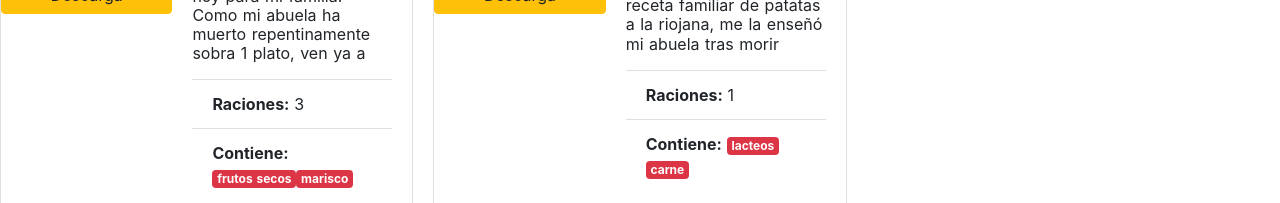
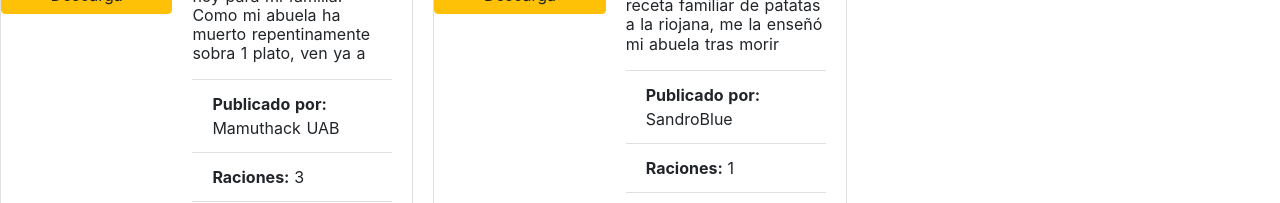
Before and after one commit to CoreDumped-ETSISI/mamuthack-1-front, a Nuxt app: page /search in a window 1280 px wide. Shown: the part 455-658 px from the top of the page. Built offline with nearby package versions, Linux system fonts and the light colour scheme; no server answers.

Commit message:
Minor changes

```diff
--- a/components/Login.vue
+++ b/components/Login.vue
@@ -49,8 +49,14 @@
 			this.login()
       },
 		login(){
-			if(this.form.username === "antonio03" && this.form.password === "antonio03")
+			if(this.form.username === "antonio03" && this.form.password === "antonio03"){
+				localStorage.user ="antonio03"
 				this.changePage()
+			}
+			else if(this.form.username === "antonio99" && this.form.password === "antonio99"){
+				localStorage.user="sandra99"
+				this.changePage()
+			}
 			else
 				alert("Usuario o contraseña incorrectos")
 		},
--- a/components/OfferForm.vue
+++ b/components/OfferForm.vue
@@ -117,7 +117,8 @@
             'servings':localThis.form.servings,
             'contains':localThis.selected,
             'coordinates': [41.500242, 2.111834],
-            'labels': localThis.getTags
+            'labels': localThis.getTags,
+            'publisher': localStorage.user
           }
         ).then(function(response){
           localThis.changePage()
--- a/components/catalog/SearchCatalogue.vue
+++ b/components/catalog/SearchCatalogue.vue
@@ -28,7 +28,8 @@
             :labels=offer.labels
             :servings=offer.servings
             :coordinates=offer.coordinates
-            :contains=offer.contains>
+            :contains=offer.contains
+            :publisher=offer.publisher>
         </Offer>
     </b-card-group>
 </div>
@@ -113,7 +114,8 @@ export default {
       "contains":["frutos secos","marisco"],
       "labels":["pollo","arroz","receta"],
       "coordinates":[39.1111, -6.89798],
-      "servings": 3
+      "servings": 3,
+      "publisher": "Mamuthack UAB"
     })
     this.offers.push({
       "id":"123456",
@@ -124,7 +126,8 @@ export default {
       "contains":["lacteos","carne"],
       "labels":["patatas","pimenton","carne"],
       "coordinates":[39.1111, -6.89798],
-      "servings": 1
+      "servings": 1,
+      "publisher": "SandroBlue"
     })
     /*axios.get(`http://localhost:3003/book/getAllBooks`)
     .then(response => {
--- a/components/media/Offer.vue
+++ b/components/media/Offer.vue
@@ -16,6 +16,7 @@
           {{ this.description }}
         </b-card-text>
          <b-list-group flush>
+          <b-list-group-item><strong>Publicado por: </strong>{{ publisher }}</b-list-group-item>
           <b-list-group-item><strong>Raciones: </strong>{{ servings }}</b-list-group-item>
           <b-list-group-item><strong>Contiene: </strong>
             <b-badge
@@ -65,7 +66,8 @@ export default {
         title: String,
         servings: Number,
         coordinates: Array,
-        contains: Array
+        contains: Array,
+        publisher: String
     },
 
     methods: {
```
